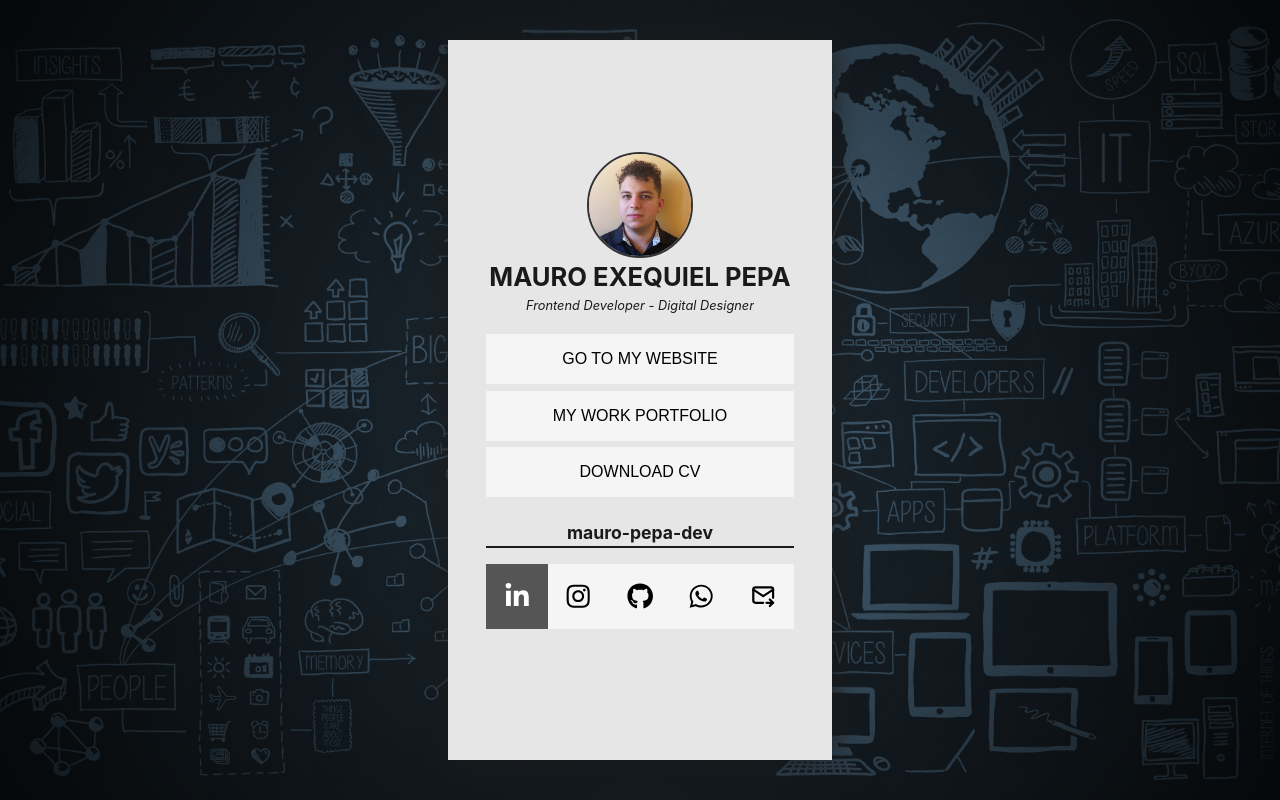
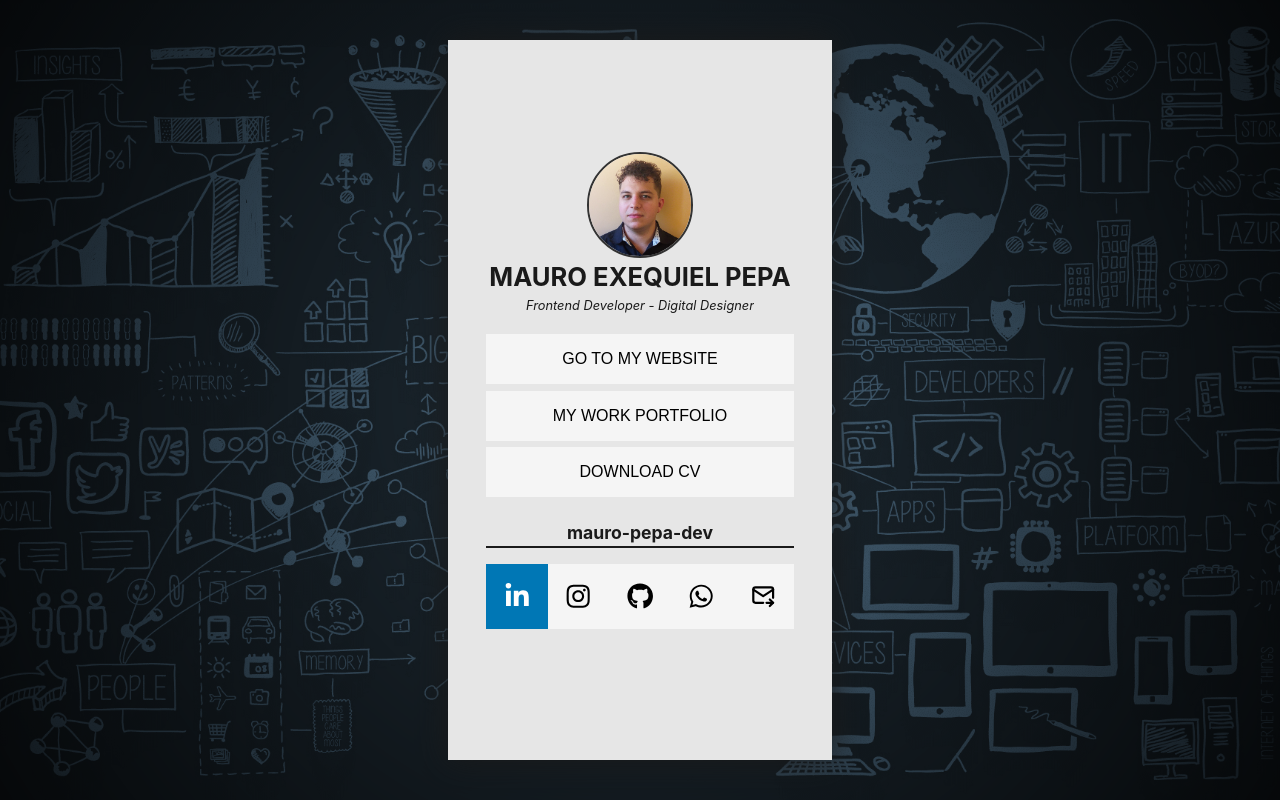
Before and after one commit to PEPAXD/LinkTree_DevMp, a React (Vite) app: page / in a window 1280 px wide. In both pictures the pointer is over the button 517 px from the left and 596 px from the top of the page. Built offline with nearby package versions, Linux system fonts and the light colour scheme.

Commit message:
addColorsHover-SocialNetworks

```diff
--- a/src/components/SocialButton.jsx
+++ b/src/components/SocialButton.jsx
@@ -5,30 +5,37 @@ import { FaLinkedinIn, FaInstagram, FaGithub, FaWhatsapp } from "react-icons/fa"
 import { TbMailForward } from "react-icons/tb";
 
 const SocialButton = ({ icon, onMouseOver, onMouseOut  }) => {
+
     let IconComponent;
+    let buttonClass = 'SocialButton';
 
     switch (icon) {
         case 'linkedin':
             IconComponent = FaLinkedinIn;
+            buttonClass += ' linkedin';
             break;
         case 'instagram':
             IconComponent = FaInstagram;
+            buttonClass += ' instagram';
             break;
         case 'github':
             IconComponent = FaGithub;
+            buttonClass += ' github';
             break;
         case 'whatsapp':
             IconComponent = FaWhatsapp;
+            buttonClass += ' whatsapp';
             break;
         case 'mail':
             IconComponent = TbMailForward;
+            buttonClass += ' mail';
             break;
         default:
             IconComponent = null;
     }
 
     return (
-        <button className='SocialButton' onMouseOver={onMouseOver} onMouseOut={onMouseOut}>
+        <button className={buttonClass} onMouseOver={onMouseOver} onMouseOut={onMouseOut} >
             {IconComponent && <IconComponent />}
         </button>
 
--- a/src/components/styles/SocialButton.scss
+++ b/src/components/styles/SocialButton.scss
@@ -38,3 +38,23 @@
         color: #000;
     }
 }
+
+.SocialButton.linkedin:hover {
+    background-color: #0077B5; /* Color de LinkedIn */
+}
+
+.SocialButton.instagram:hover {
+    background-color: #C13584; /* Color de Instagram */
+}
+
+.SocialButton.github:hover {
+    background-color: #333; /* Color de GitHub */
+}
+
+.SocialButton.whatsapp:hover {
+    background-color: #25D366; /* Color de WhatsApp */
+}
+
+.SocialButton.mail:hover {
+    background-color: #D44638; /* Color de Mail */
+}
```
Also changed, not shown: src/components/App.jsx (+5 -5 lines).
